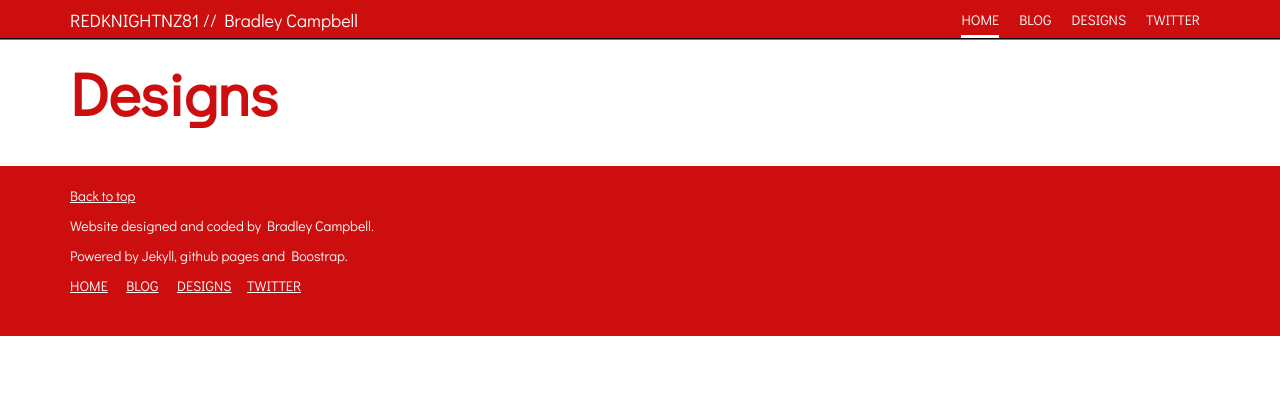
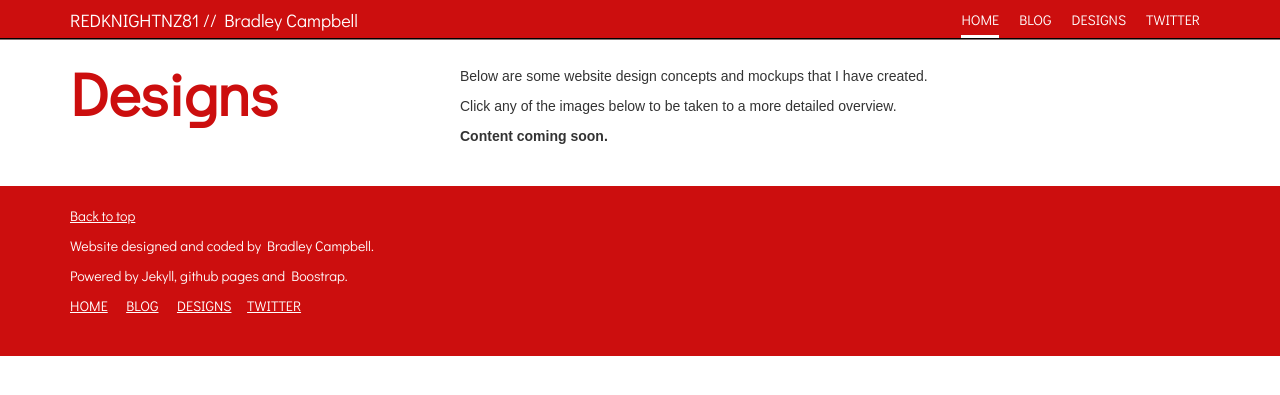
Before and after one commit to redknightnz81/redknightnz81.github.io, a Jekyll site: the page built from designs/index.html, in a window 1280 px wide. Shown: the top 395 px of the page. Built offline with Jekyll 4.4.1, drawn with Linux system fonts in a browser that asks for light colours; nearby versions of some CDN libraries.

Commit message:
2016.10.05_v11
content for designs page.

```diff
--- a/designs/index.html
+++ b/designs/index.html
@@ -2,9 +2,41 @@
 layout: default
 title: Designs
 ---
-			<h1>{{ page.title }}</h1>
-			<ul class="posts">
-{% for designmockup in site.designmockups %}
-				<li><a href="{{ designmockup.url }}" title="{{ designmockup.title }}">{{ designmockup.title }}</a></span></li>
-{% endfor %}
-			</ul>
+<div class="row">
+	<div class = "col-md-4">
+		<h1>{{ page.title }}</h1>
+	</div>
+	<div class = "col-md-8">
+		<p>Below are some website design concepts and mockups that I have created.</p>
+		<p>Click any of the images below to be taken to a more detailed overview.</p>
+		<p><strong>Content coming soon.</strong></p>
+		<div class="row" style = "display: none;">
+			<div class = "col-md-6">
+				<div class = "image-concept-container">
+					<a href = "design-trueachievements-mockup.php"><img src = "../images/designs/thumbnails/mockup_001.jpg" alt = "" /></a>
+					<p><a href = "design-trueachievements-mockup.php">Stetson Group mobile website redesign mockup.</a></p>
+				</div>
+			</div>
+			<div class = "col-md-6">
+				<div class = "image-concept-container">
+					<a href = "design-trueachievements-mockup.php"><img src = "../images/designs/thumbnails/mockup_002.jpg" alt = "" />
+					<p><a href = "design-trueachievements-mockup.php">Personal website design mockup.</a></p>
+				</div>
+			</div>
+		</div>
+		<div class="row" style = "display: none;">
+			<div class = "col-md-6">
+				<div class = "image-concept-container">
+					<a href = "design-trueachievements-mockup.php"><img src = "../images/designs/thumbnails/mockup_003.jpg" alt = "" /></a>
+					<p><a href = "design-trueachievements-mockup.php">TrueAchievements redesign mockup.</a></p>
+				</div>
+			</div>
+			<div class = "col-md-6">
+				<div class = "image-concept-container">
+					<img src = "../images/designs/thumbnails/mockup_004.jpg" alt = "" /></a>
+					<p><a href = "design-trueachievements-mockup.php">Volunteer Kapiti website redesign mockup.</a></p>
+				</div>
+			</div>
+		</div>
+	</div>
+</div>
```
